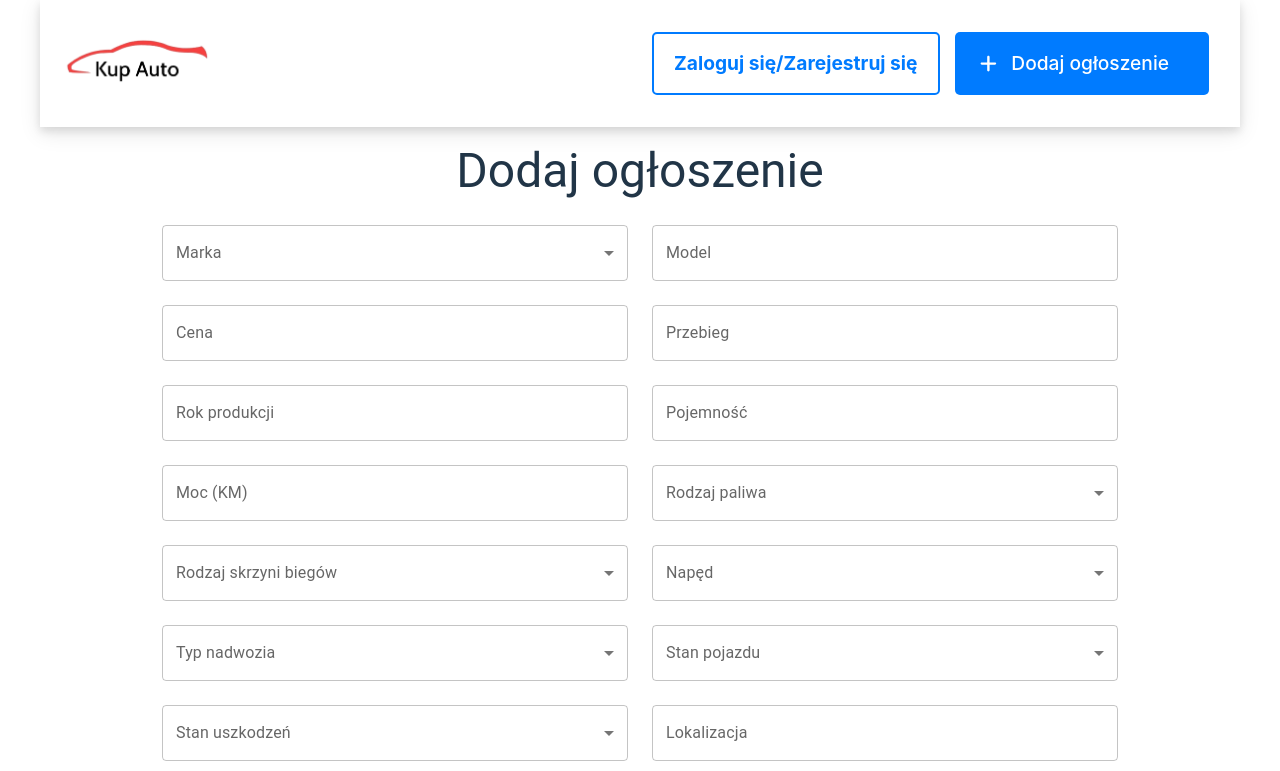
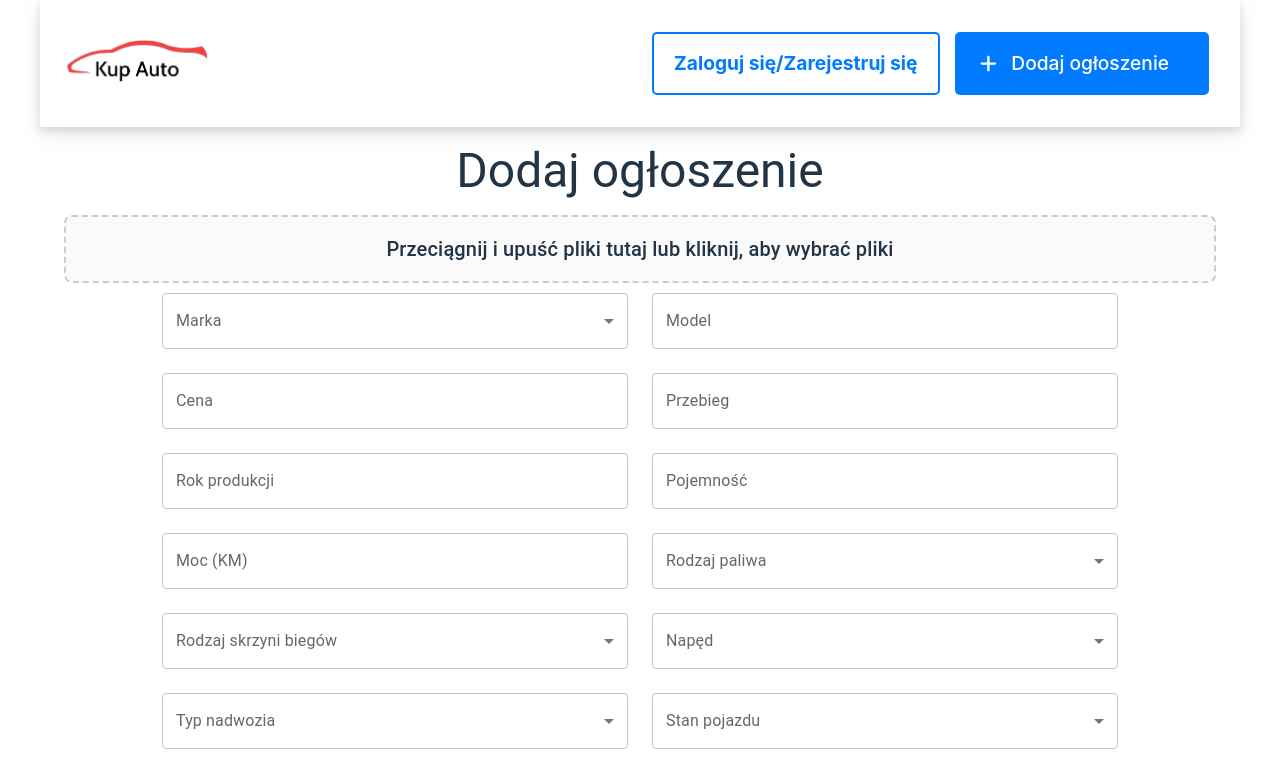
Before and after one commit to KrystianPolak/kupAuto, a React (Vite) app in the folder frontend/: page /add-announcment in a window 1280 px wide. Shown: the top 771 px of the page. Built offline with nearby package versions, Linux system fonts and the light colour scheme.

Commit message:
adding Dropzone

```diff
--- a/frontend/package.json
+++ b/frontend/package.json
@@ -21,6 +21,7 @@
     "@mui/material": "^6.1.1",
     "react": "^18.3.1",
     "react-dom": "^18.3.1",
+    "react-dropzone": "^14.2.10",
     "react-router-dom": "^6.26.1",
     "router-dom": "^2.2.11"
   },
--- a/frontend/src/components/AddAnnouncment.jsx
+++ b/frontend/src/components/AddAnnouncment.jsx
@@ -1,6 +1,7 @@
 import React, { useState } from 'react';
 import { Grid, TextField, Button, MenuItem, Container, Typography } from '@mui/material';
 import { carBrands, fuelTypes, bodyTypes, gearboxTypes, drives, conditions, damages } from './Announcments';
+import Dropzone from './Dropzone/Dropzone';
 
 const AddAnnouncement = () => {
   const [formData, setFormData] = useState({
@@ -38,11 +39,13 @@ const AddAnnouncement = () => {
     console.log('Dodaj ogłoszenie:', formData);
   };
 
+
   return (
     <Container maxWidth="lg">
         <Typography variant="h3" component="h2" sx={{ textAlign: 'center', padding: '16px', }}>
         Dodaj ogłoszenie
         </Typography>
+        <Dropzone></Dropzone>
       <form onSubmit={handleSubmit}>
         <Grid container spacing={3}
         sx={{
--- /dev/null
+++ b/frontend/src/components/Dropzone/Dropzone.jsx
@@ -0,0 +1,72 @@
+import React, { useState } from 'react';
+import { useDropzone } from 'react-dropzone';
+import { Box, Typography, Button, List, ListItem, ListItemText, Alert } from '@mui/material';
+import CancelIcon from '@mui/icons-material/Cancel';
+
+const DropzoneComponent = () => {
+  const [files, setFiles] = useState([]);
+  const [errorMessage, setErrorMessage] = useState('');
+
+
+  const { getRootProps, getInputProps, isDragActive } = useDropzone({
+    onDrop: acceptedFiles => {
+        setFiles(prevFiles => [...prevFiles, ...acceptedFiles]);
+        setErrorMessage('');
+    },
+    onDropRejected: () => {
+        setErrorMessage('Niepoprawny format pliku. Można przesyłać tylko zdjęcia .jpg, .jpeg, .png');
+      },
+    accept: {
+        'image/jpeg': ['.jpg', '.jpeg'],
+        'image/png': ['.png']
+      }
+  });
+
+  const handleRemoveFile = (indexToRemove) => {
+    setFiles((prevFiles) => prevFiles.filter((_, index) => index !== indexToRemove));
+  };
+
+  return (
+    <Box
+      {...getRootProps({
+        onClick: (event) => {
+          if (event.target.tagName === 'svg' || event.target.tagName === 'path') {
+            event.stopPropagation();
+          }
+        }
+      })}
+      sx={{
+        border: '2px dashed #cccccc',
+        borderRadius: '8px',
+        padding: '16px',
+        textAlign: 'center',
+        cursor: 'pointer',
+        backgroundColor: isDragActive ? '#eeeeee' : '#fafafa'
+      }}
+    >
+      <input {...getInputProps()} />
+      <Typography variant="h6">
+        {isDragActive ? 'Upuść pliki tutaj...' : 'Przeciągnij i upuść pliki tutaj lub kliknij, aby wybrać pliki'}
+
+      </Typography>
+      {errorMessage && <Alert severity="error">{errorMessage}</Alert>}
+
+      {files.length > 0 && (
+        <List>
+          {files.map((file, index) => (
+            <ListItem key={index}>
+              <ListItemText primary={file.name} /><CancelIcon onClick={() => handleRemoveFile(index)}  sx={{
+              cursor: 'pointer',
+              '&:hover': {
+                color: 'red',
+              }
+            }} ></CancelIcon>
+            </ListItem>
+          ))}
+        </List>
+      )}
+    </Box>
+  );
+};
+
+export default DropzoneComponent;
```
Also changed, not shown: 1 other file (tests, documents, lock files or other folders).
